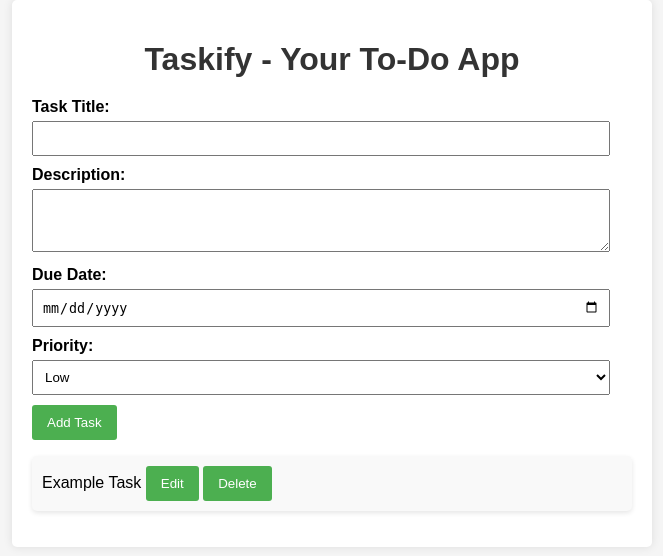
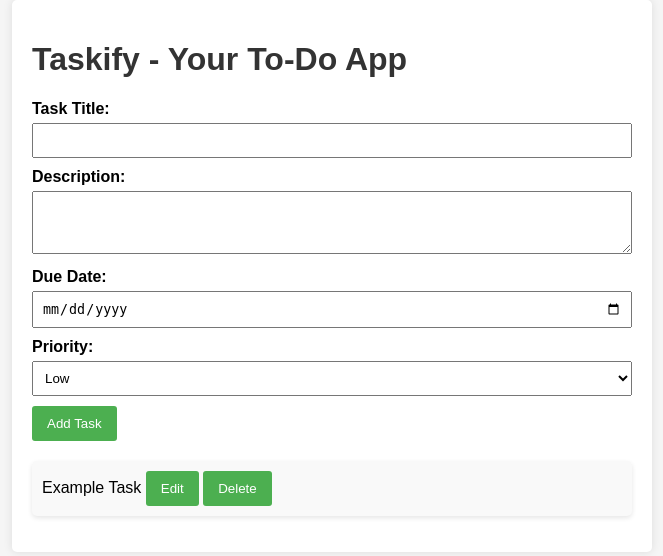
Before and after one commit to DemisoDaba/basic-todo-app, a Flask app: page / in a window 1280 px wide. Shown: the top 556 px of the page, without its empty margins (308-971 px from the left). Run offline with Flask 2, Linux system fonts and the light colour scheme.

Commit message:
Update style.css

```diff
--- a/static/css/style.css
+++ b/static/css/style.css
@@ -18,21 +18,23 @@ body {
 
 h1 {
     color: #333;
-    text-align: center;
+}
+
+form {
     margin-bottom: 20px;
 }
 
-form label {
+label {
     display: block;
     margin-bottom: 5px;
     font-weight: bold;
 }
 
-form input[type="text"],
-form textarea,
-form input[type="date"],
-form select {
-    width: calc(100% - 22px); /* Adjusted width considering the padding */
+input[type="text"],
+textarea,
+input[type="date"],
+select {
+    width: 100%;
     padding: 8px;
     margin-bottom: 10px;
     box-sizing: border-box;
```
